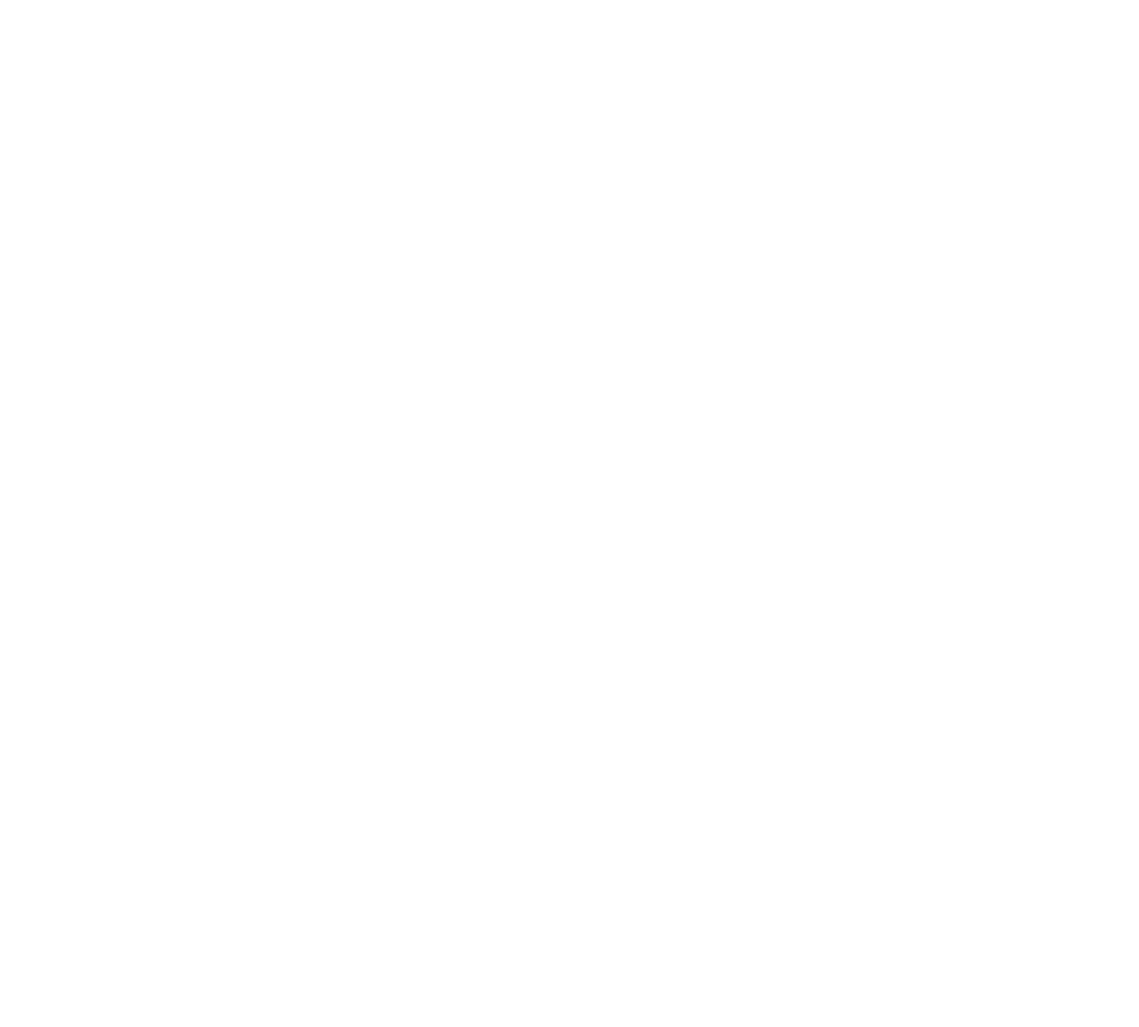
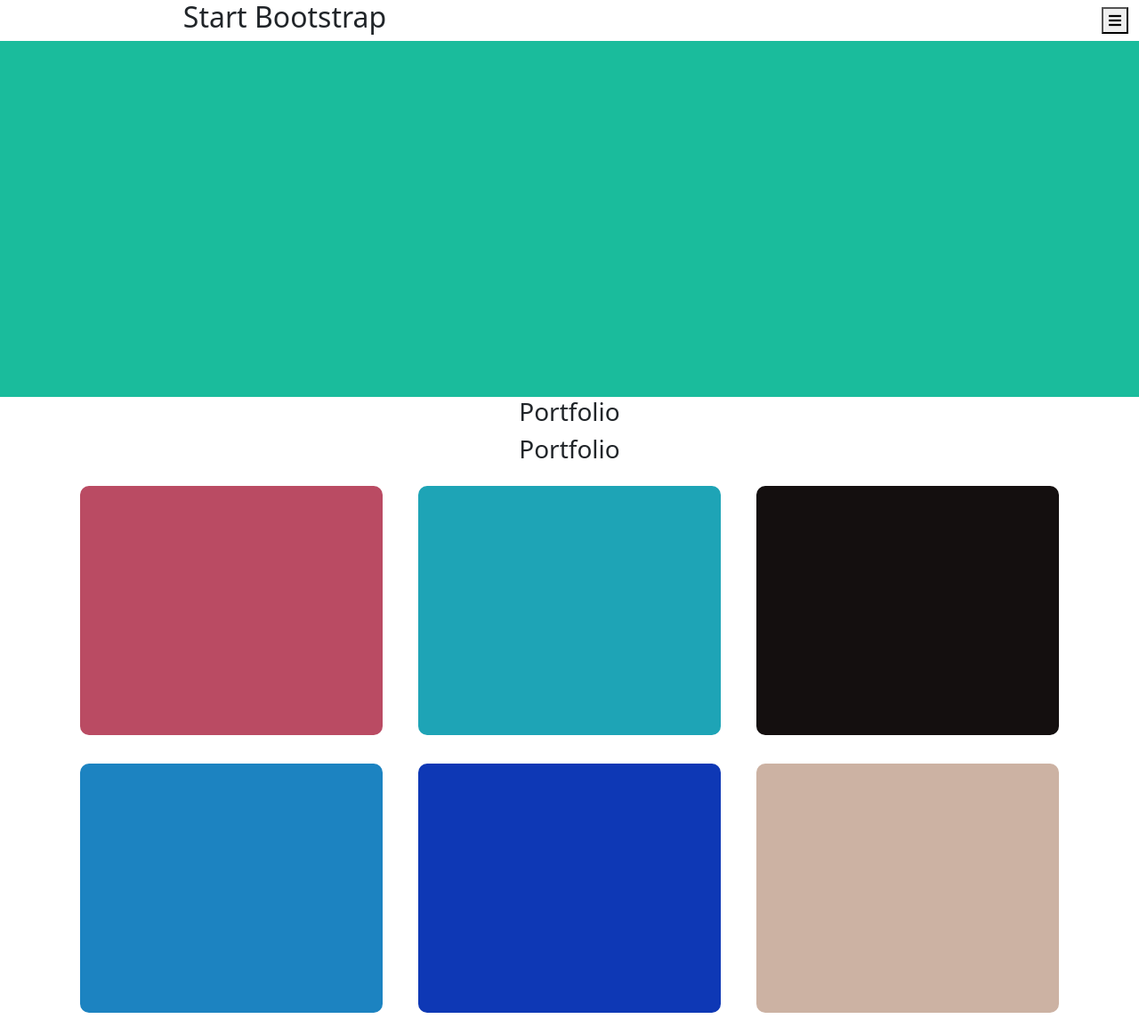
Before and after one commit to Alessio1921/html-css-bootstrap-freelancer, a plain HTML site: page index.html in a window 1280 px wide. Shown: the whole page at 89% size. Before the commit the page ends 800 px from the top, so only its background shows below. Drawn offline with nearby package versions, Linux system fonts and the light colour scheme.

Commit message:
added header and start main

```diff
--- a/css/style.css
+++ b/css/style.css
@@ -0,0 +1,32 @@
+.my-header{
+  height: 10vh;
+  background-color: #2c3e50;
+  color: white;
+}
+.my-jumbotron{
+  background-color: #1abc9c;
+  height: 50vh;
+}
+.my-card{
+  height: 35vh;
+  border-radius: 10px;
+  margin: 1rem .5rem;
+}
+.my-red{
+  background-color: #ba4b63;
+}
+.my-light-blu{
+  background-color: #1ea4b6;
+}
+.my-black{
+  background-color: #140f0f;
+}
+.my-blu{
+  background-color: #1c83c1;
+}
+.my-electric-blu{
+  background-color: #0e38b5;
+}
+.my-dark-ping{
+  background-color: #ccb2a3;
+}
--- a/index.html
+++ b/index.html
@@ -5,10 +5,59 @@
     <meta http-equiv="X-UA-Compatible" content="IE=edge">
     <meta name="viewport" content="width=device-width, initial-scale=1.0">
     <title>Bootstrap Freelancer</title>
+    <link rel="stylesheet" href="https://cdnjs.cloudflare.com/ajax/libs/font-awesome/5.15.4/css/all.min.css" integrity="sha512-1ycn6IcaQQ40/MKBW2W4Rhis/DbILU74C1vSrLJxCq57o941Ym01SwNsOMqvEBFlcgUa6xLiPY/NS5R+E6ztJQ==" crossorigin="anonymous" referrerpolicy="no-referrer" />
     <link href="https://cdn.jsdelivr.net/npm/bootstrap@5.0.2/dist/css/bootstrap.min.css" rel="stylesheet" integrity="sha384-EVSTQN3/azprG1Anm3QDgpJLIm9Nao0Yz1ztcQTwFspd3yD65VohhpuuCOmLASjC" crossorigin="anonymous">
     <link rel="stylesheet" href="css/style.css">
   </head>
   <body>
-
+    <div class="container-fluid">
+      <div class="row header align-items-center">
+        <!-- header -->
+        <div class="col text-center">
+          <h2>Start Bootstrap</h2>
+        </div>
+        <div class="col text-end">
+          <button><i class="fas fa-bars"></i></button>
+        </div>
+      </div>
+        <!-- jumbotron -->
+      <div class="row my-jumbotron">
+        <div class="col-12"></div>
+        <div class="col-12">
+          <!-- <h2>Start Bootstrap</h2> -->
+        </div>
+        <div class="col-12"></div>
+        <div class="col-12"></div>
+      </div>
+      <!-- start main -->
+      <div class="col-12 text-center">
+        <h3>Portfolio</h3>
+      </div>
+      <div class="col-12 text-center">
+        <h3>Portfolio</h3>
+      </div>
+    </div>
+    <div class="container">
+      <div class="row row-cols-1 row-cols-md-2 row-cols-lg-3">
+        <div class="col">
+          <div class="my-card my-red"></div>
+        </div>
+        <div class="col">
+          <div class="my-card my-light-blu"></div>
+        </div>
+        <div class="col">
+          <div class="my-card my-black"></div>
+        </div>
+        <div class="col">
+          <div class="my-card my-blu"></div>
+        </div>
+        <div class="col">
+          <div class="my-card my-electric-blu"></div>
+        </div>
+        <div class="col">
+          <div class="my-card my-dark-ping"></div>
+        </div>
+      </div>
+    </div>
   </body>
 </html>
```
